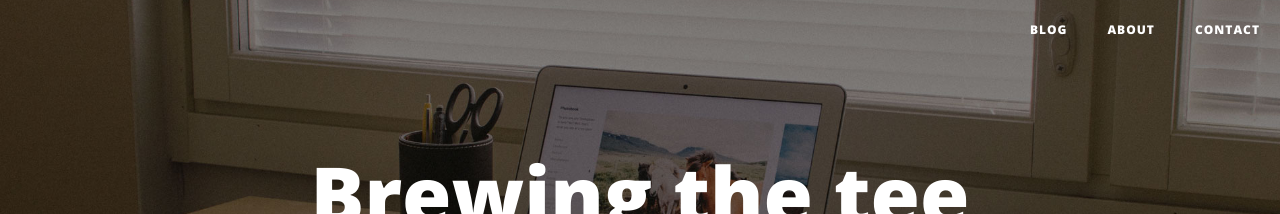
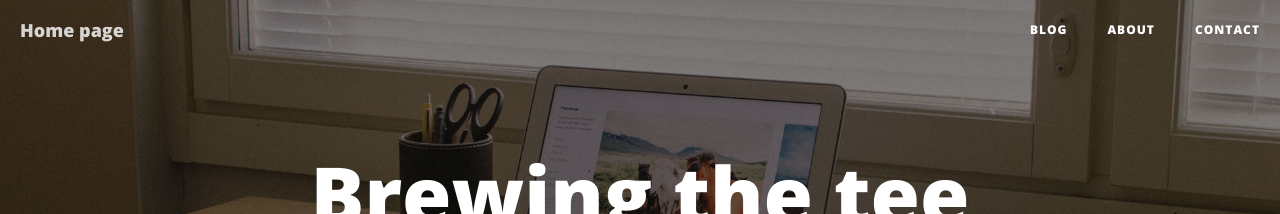
Before and after one commit to kleszcz/blog, a Jekyll site: the page built from index.html, in a window 1280 px wide. Shown: the top 214 px of the page. Built offline with Jekyll 4.4.1, drawn with Linux system fonts in a browser that asks for light colours; nearby versions of some CDN libraries; the list of posts is cut into pages by our own code.

Commit message:
Update nav.html

```diff
--- a/_includes/nav.html
+++ b/_includes/nav.html
@@ -9,7 +9,7 @@
                 <span class="icon-bar"></span>
                 <span class="icon-bar"></span>
             </button>
-            <a class="navbar-brand" href="{{ site.url }}/">{{ Home page }}</a>
+            <a class="navbar-brand" href="{{ site.url }}/">Home page</a>
         </div>
 
         <!-- Collect the nav links, forms, and other content for toggling -->
```
